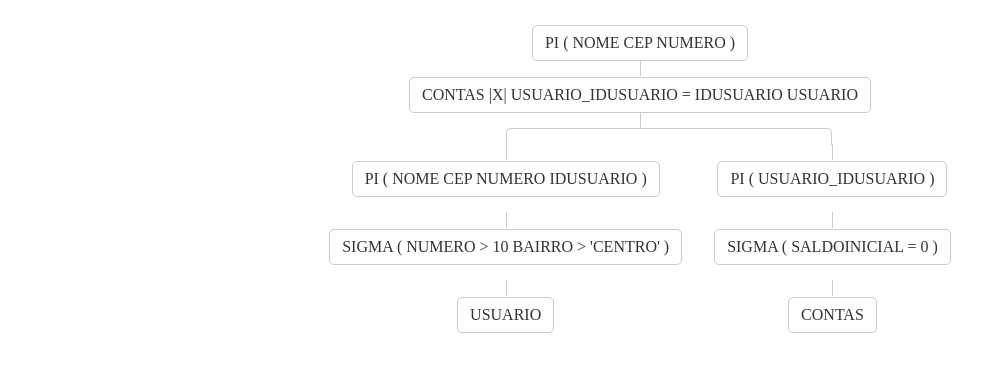
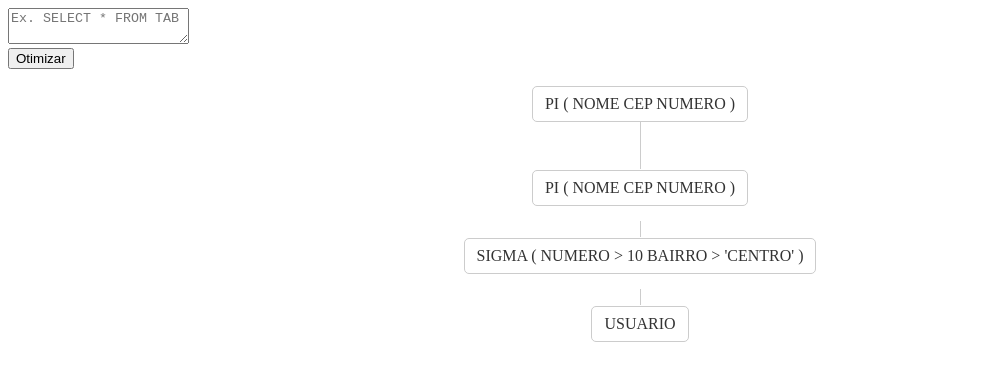
Before and after one commit to isthatME/Query-optmizer, an Angular app in the folder query-optmizer/: page / in a window 1280 px wide. Shown: the top 380 px of the page, without its empty margins (0-1006 px from the left). Built offline with nearby package versions, Linux system fonts and the light colour scheme.

Commit message:
aplicação de selects

```diff
--- a/query-optmizer/src/app/app.component.html
+++ b/query-optmizer/src/app/app.component.html
@@ -1,7 +1,7 @@
-<!-- <form [formGroup]="form">
+<form [formGroup]="form">
     <textarea matInput formControlName="query" placeholder="Ex. SELECT * FROM TAB" class="text-area"></textarea>
     <button (click)="onSubmit(form)">Otimizar</button>
-</form> -->
+</form>
 <div class="tree">
     <ul>
         <li>
@@ -9,11 +9,35 @@
             <!-- adiciona elemento pai -->
             <ul *ngFor="let juncao of juncoes">
                 <li>
-                    <a href="#" *ngIf="juncao">{{ juncao.join }}</a>
+                    <a href="#" *ngIf="juncao.join">{{ juncao.join }}</a>
                     <!-- adiciona elemento pai -->
-                    <ul>
+                    <ul *ngIf="juncao.join">
                         <!-- adiciona elemento filho ao lado -->
                         <li *ngFor="let item of juncao.operacoes">
+                            <!-- adiciona elemento neto abaixo -->
+                            <ul>
+                                <!-- adiciona elemento neto abaixo -->
+                                <li>
+                                    <a href="#">{{ item.projections }}</a>
+                                </li>
+                            </ul>
+                            <ul>
+                                <!-- adiciona elemento neto abaixo -->
+                                <li>
+                                    <a href="#">{{ item.selects }}</a>
+                                </li>
+                            </ul>
+                            <ul>
+                                <!-- adiciona elemento neto abaixo -->
+                                <li>
+                                    <a href="#">{{ item.tabela }}</a>
+                                </li>
+                            </ul>
+                        </li>
+                    </ul>
+                    <ul *ngIf="!juncao.join">
+                        <!-- adiciona elemento filho ao lado -->
+                        <li *ngFor="let item of juncao.operations">
                             <!-- adiciona elemento neto abaixo -->
                             <ul>
                                 <!-- adiciona elemento neto abaixo -->
--- a/query-optmizer/src/app/app.component.ts
+++ b/query-optmizer/src/app/app.component.ts
@@ -41,15 +41,15 @@ export class AppComponent implements OnInit {
     ORDER BY BAIRRO, NUMERO, NOME`
 
   query2: string =
-  `SELECT USUARIO.NOME, USUARIO.CEP,NUMERO  FROM  USUARIO
+    `SELECT USUARIO.NOME, USUARIO.CEP,NUMERO  FROM  USUARIO
   WHERE NUMERO > 10 AND BAIRRO > 'CENTRO'
   ORDER BY BAIRRO, NUMERO, NOME`
 
   ngOnInit() {
-    this.analizadorLexico(this.query);
     this.form = this.fb.group({
       query: [null, Validators.required]
     })
+    this.analizadorLexico(this.query2);
   }
 
   onSubmit(form: FormGroup) {
@@ -191,11 +191,14 @@ export class AppComponent implements OnInit {
       } else {
         orderedSelects.push({ where: where.split(' ')[0] + ' ' + where.split(' ')[1] + ' ' + where.split(' ')[2], tabela: tabela })
       }
+      this.tabelas = []
+      // ordenando tabelas de prioridade do select
+      orderedSelects.map(select => { if (!this.tabelas.find(tabelaExistente => tabelaExistente == select.tabela)) this.tabelas.push(select.tabela) })
     })
 
     // Montando array com cada select e sua respectiva tabela
-    orderedSelects.map( e => {
-      tableSelects.push({tabela: e.tabela, select: e.where})
+    orderedSelects.map(e => {
+      tableSelects.push({ tabela: e.tabela, select: e.where })
     })
 
     // Montando array com cada projection e sua respectiva tabela
@@ -208,7 +211,7 @@ export class AppComponent implements OnInit {
       this.tables.forEach(table => {
         table.tabela.forEach(campoTabela => {
           if (campo == campoTabela) {
-            tableProjections.push({tabela: table.nome, campo: campo})
+            tableProjections.push({ tabela: table.nome, campo: campo })
           }
         })
       });
@@ -233,7 +236,7 @@ export class AppComponent implements OnInit {
         }
       })
 
-      this.operations[i] = ({ tabela: tabela, selects: 'SIGMA ( ' + select + ')', projections: 'PI ( ' + projection + ')'})
+      this.operations[i] = ({ tabela: tabela, selects: 'SIGMA ( ' + select + ')', projections: 'PI ( ' + projection + ')' })
     })
 
     // Montando projeção dos campos que estão no SELECT da query
@@ -246,12 +249,13 @@ export class AppComponent implements OnInit {
       }
     })
     this.projecaoPrincipal = this.projecaoPrincipal + ' )'
-
-    tableJoins.map(join => {
-      if (join) {
-        this.juncoes.push({join: join, operacoes: this.operations})
-      }
-    })
+    if (tableJoins.length != 0) {
+      tableJoins.map(join => {
+        this.juncoes.push({ join: join, operacoes: this.operations })
+      })
+    } else {
+      this.juncoes.push({ join: null, operations: this.operations })
+    }
 
     console.log(this.juncoes)
   }
```
